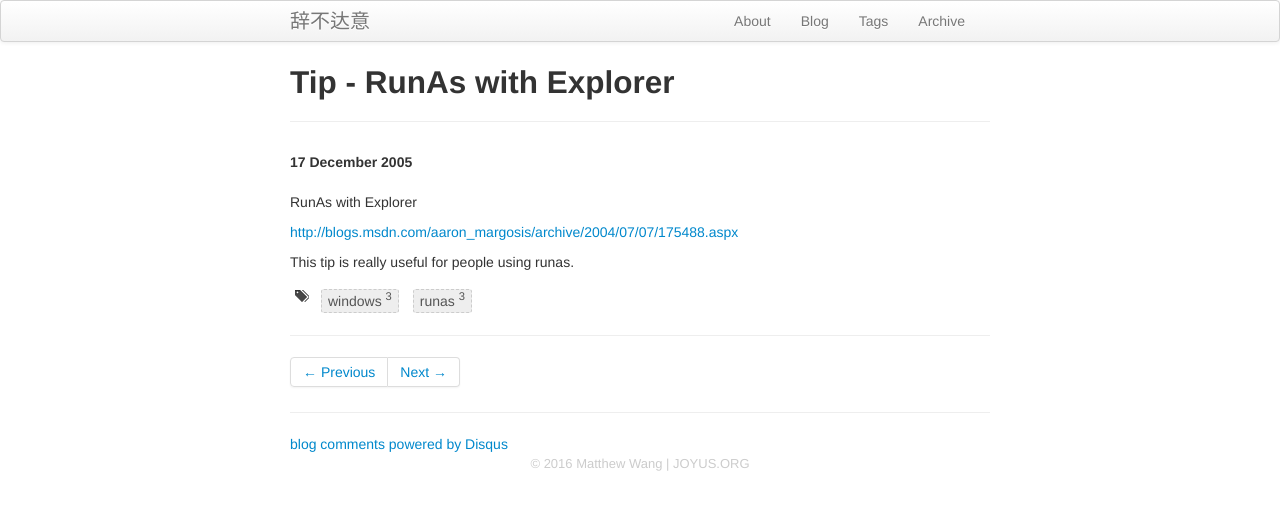
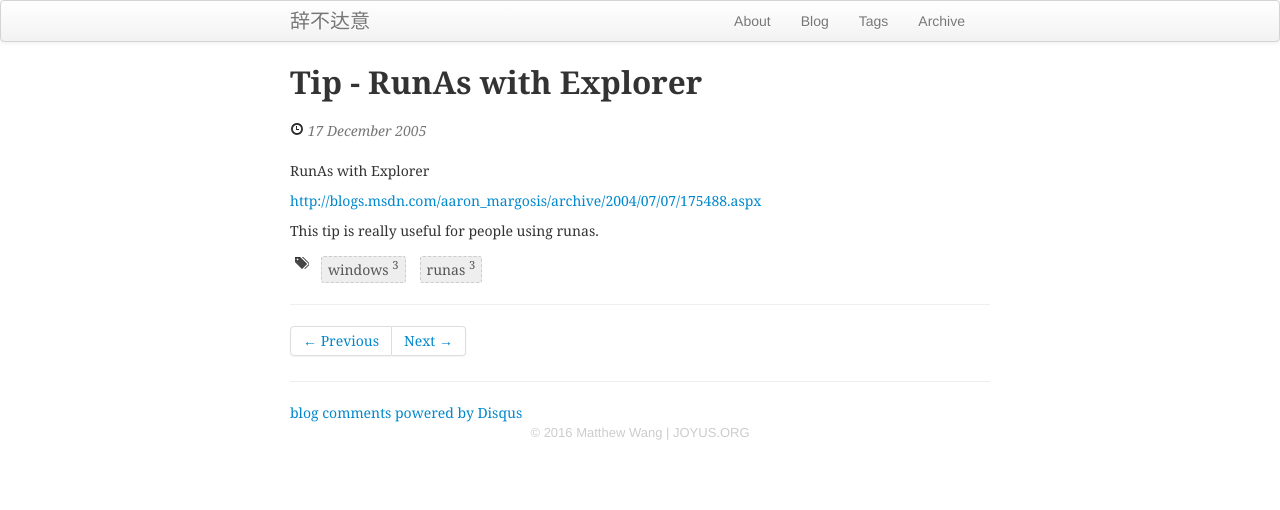
Before and after one commit to ymattw/joyus, a Jekyll site: the page built from _posts/2005-12-17-runas-with-explorer.md, in a window 1280 px wide. Shown: the top 510 px of the page. Built offline with Jekyll 4.4.1, drawn with Linux system fonts in a browser that asks for light colours; Markdown is read by kramdown in place of the engine named in the settings; comment, search, counter and statistics services are not loaded.

Commit message:
Style update

```diff
--- a/_layouts/post.html
+++ b/_layouts/post.html
@@ -9,8 +9,10 @@ layout: default
 <div class="row-fluid post-full">
   <div class="span12">
     <div class="date">
+      <span class="icon-time"></span>
       <span>{{ page.date | date_to_long_string }}</span>
     </div>
+
     <div class="content">
       {{ content }}
     </div>
--- a/css/style.css
+++ b/css/style.css
@@ -26,7 +26,9 @@
 /* post-full*/
 .post-full .date {
   margin-bottom: 20px;
-  font-weight: bold; }
+  font-style: italic;
+  color: #777;
+}
 
 /* tag_box */
 .tag_box {
@@ -141,3 +143,15 @@ footer {
 .highlight .vg { color: #268BD2 } /* Name.Variable.Global */
 .highlight .vi { color: #268BD2 } /* Name.Variable.Instance */
 .highlight .il { color: #2AA198 } /* Literal.Number.Integer.Long */
+
+/*
+ * Overriden styles
+ */
+.page-header {
+  border: 0;
+  margin-bottom: 0;
+}
+
+.content {
+  font-family: "georgia", "arial";
+}
```
